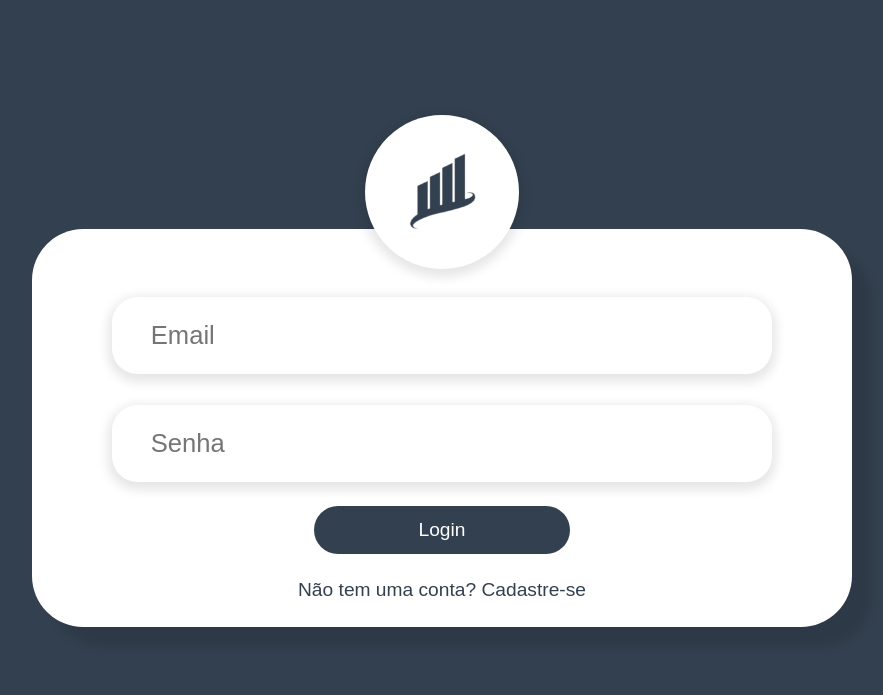
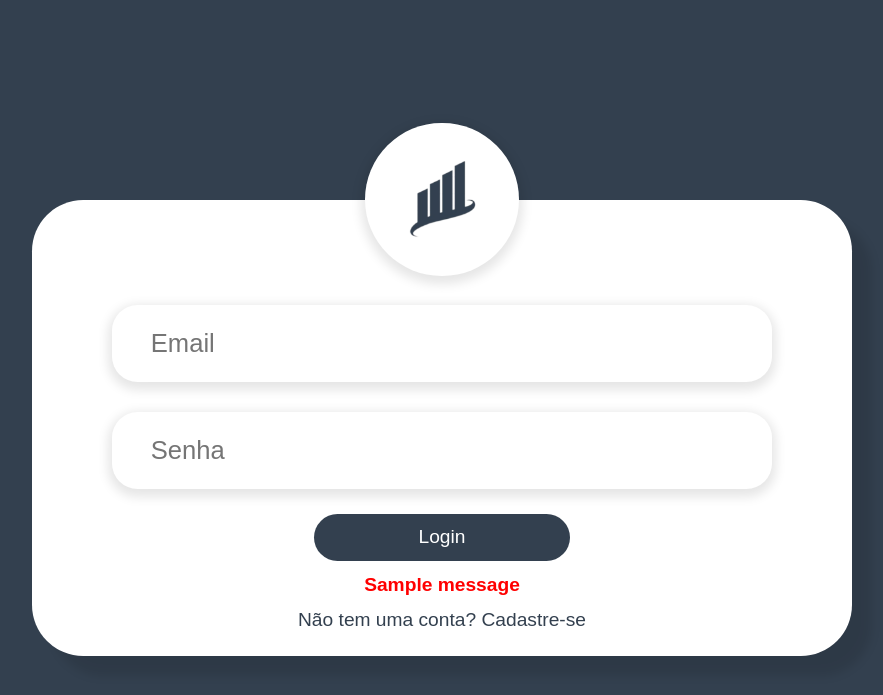
Before and after one commit to frithunanths476/valoriWEB_finalizado, a Flask app: page / in a window 1280 px wide. Shown: the top 695 px of the page, without its empty margins (198-1081 px from the left). Run offline with Flask 3, Linux system fonts and the light colour scheme; one stand-in notice (Sample message) is shown; parts of the project's set-up code (start-up, migrations or seed data) failed here and were passed over.

Commit message:
Add files via upload

```diff
--- a/valoriWEB/main.py
+++ b/valoriWEB/main.py
@@ -9,6 +9,7 @@ app.config['SECRET_KEY'] = 'sua_chave_secreta_aqui'
 app.config['SQLALCHEMY_DATABASE_URI'] = 'mysql://root@localhost/valori'
 db = SQLAlchemy(app)
 
+
 class Despesa(db.Model):
     id_despesa = db.Column(db.Integer, primary_key=True, autoincrement=True)
     data_emissao = db.Column(db.Date)
@@ -17,6 +18,7 @@ class Despesa(db.Model):
     nome_despesa = db.Column(db.String(256))
     id_usuario = db.Column(db.Integer, ForeignKey('usuario.id_usuario'))
     usuario = relationship("Usuario", back_populates="despesas")
+
 
 class Receita(db.Model):
     id_receita = db.Column(db.Integer, primary_key=True, autoincrement=True)
@@ -27,6 +29,7 @@ class Receita(db.Model):
     id_usuario = db.Column(db.Integer, ForeignKey('usuario.id_usuario'))
     usuario = relationship("Usuario", back_populates="receitas")
 
+
 class Usuario(db.Model):
     id_usuario = db.Column(db.Integer, primary_key=True, autoincrement=True)
     nome = db.Column(db.String(100))
@@ -34,6 +37,7 @@ class Usuario(db.Model):
     senha = db.Column(db.String(50))
     despesas = relationship("Despesa", back_populates="usuario")
     receitas = relationship("Receita", back_populates="usuario")
+
 
 @app.route('/main')
 def index():
@@ -46,12 +50,13 @@ def index():
 
         despesas = db.session.query(Despesa).filter_by(id_usuario=id_usuario).all()
 
-        total_receita = db.session.query(func.coalesce(func.sum(Receita.valor), 0)).filter_by(id_usuario=id_usuario).scalar()
+        total_receita = (db.session.query(func.coalesce(func.sum(Receita.valor), 0)).filter_by(id_usuario=id_usuario).
+                         scalar())
 
-        total_despesa = db.session.query(func.coalesce(func.sum(Despesa.valor), 0)).filter_by(id_usuario=id_usuario).scalar()
+        total_despesa = (db.session.query(func.coalesce(func.sum(Despesa.valor), 0)).filter_by(id_usuario=id_usuario).
+                         scalar())
 
         total = total_receita - total_despesa
-
 
         return render_template('index.html', outro=valori,
                                receitaUnit=receitas,
@@ -62,9 +67,11 @@ def index():
     else:
         return render_template('login.html')
 
+
 @app.route('/cadastro')
 def cadastro():
     return render_template('cadastro.html')
+
 
 @app.route('/criar', methods=['POST'])
 def criar():
@@ -81,21 +88,21 @@ def criar():
         novo_usuario = Usuario(nome=nome, email=email, senha=senha_hash)
         db.session.add(novo_usuario)
         db.session.commit()
-        flash('Usuário cadastrado com sucesso', 'success')
         return redirect(url_for('login_form'))
+
 
 @app.route('/')
 def login_form():
-    return  render_template('login.html')
+    return render_template('login.html')
+
 
 @app.route('/login', methods=['POST'])
 def login_post():
     email = request.form.get('email')
-    senha = request.form.get('senha')
+    senha_form = request.form.get('senha')
 
     user = Usuario.query.filter_by(email=email).first()
-    senha = check_password_hash(user.senha, senha)
-    if user and senha:
+    if user and check_password_hash(user.senha, senha_form):
         session['user_id'] = user.id_usuario
         if 'next' in session:
             next_route = session.pop('next')
@@ -103,7 +110,8 @@ def login_post():
         return redirect(url_for('index'))
     else:
         flash('Email ou senha incorretos', 'error')
-        return redirect(url_for('login.html'))
+        return redirect(url_for('login_form'))
+
 
 @app.route('/logout', methods=['POST'])
 def logout():
@@ -112,13 +120,14 @@ def logout():
     # Redirecione para a página inicial ou outra página após o logout
     return redirect(url_for('login_form'))
 
+
 @app.route('/despesa')
 def despesa():
-
     if 'user_id' in session:
         return render_template('despesa.html')
     else:
         return render_template('login.html')
+
 
 @app.route('/adicionar_despesa', methods=['POST'])
 def despesa_post():
@@ -147,12 +156,14 @@ def despesa_post():
         flash('Despesa inserida com sucesso', 'success')
         return redirect(url_for('index'))
 
+
 @app.route('/receita')
 def receita():
     if 'user_id' in session:
         return render_template('receita.html')
     else:
         return render_template('login.html')
+
 
 @app.route('/adicionar_receita', methods=['POST'])
 def receita_post():
@@ -182,5 +193,6 @@ def receita_post():
         flash('Receita inserida com sucesso', 'success')
         return redirect(url_for('index'))
 
+
 if __name__ == '__main__':
     app.run(debug=True)
--- a/valoriWEB/templates/cadastro.html
+++ b/valoriWEB/templates/cadastro.html
@@ -72,7 +72,7 @@
             height: 8vw;
             padding: 1vw;
             border-radius: 26vw;
-            margin-top: -6vw;
+            margin-top: -5vw;
             background-color: white;
             box-shadow: 0px 4px 11px 4px rgba(0,0,0,0.1);
         }
--- a/valoriWEB/templates/login.html
+++ b/valoriWEB/templates/login.html
@@ -55,7 +55,7 @@
         }
         p {
             text-align: center;
-            margin-top: 2vw;
+            margin-top: 1vw;
             margin-bottom: 0vw;
             color: #33404F;
             font-size: 1.5vw;
@@ -72,7 +72,7 @@
             height: 8vw;
             padding: 2vw;
             border-radius: 26vw;
-            margin-top: -15vw;
+            margin-top: -8vw;
             background-color: white;
             box-shadow: 0px 4px 11px 4px rgba(0,0,0,0.1);
         }
@@ -89,6 +89,12 @@
           border-radius: 20px;
           border: 3px solid white;
         }
+        .alert{
+            font-size: 1.5vw;
+            margin-top: 1vw;
+            color: red;
+            font-weight: 600;
+        }
     </style>
 </head>
 <body>
@@ -102,6 +108,15 @@
         <input type="text" name="email" placeholder="Email" required><br>
         <input type="password" name="senha" placeholder="Senha" required><br>
         <input type="submit" value="Login">
+        {% with messages = get_flashed_messages(with_categories=true) %}
+          {% if messages %}
+            {% for category, message in messages %}
+              <div class="alert">
+                {{ message }}
+              </div>
+            {% endfor %}
+          {% endif %}
+        {% endwith %}
     </form>
     <p>Não tem uma conta? <a href="{{ url_for('cadastro') }}">Cadastre-se</a></p>
 </div>
```
